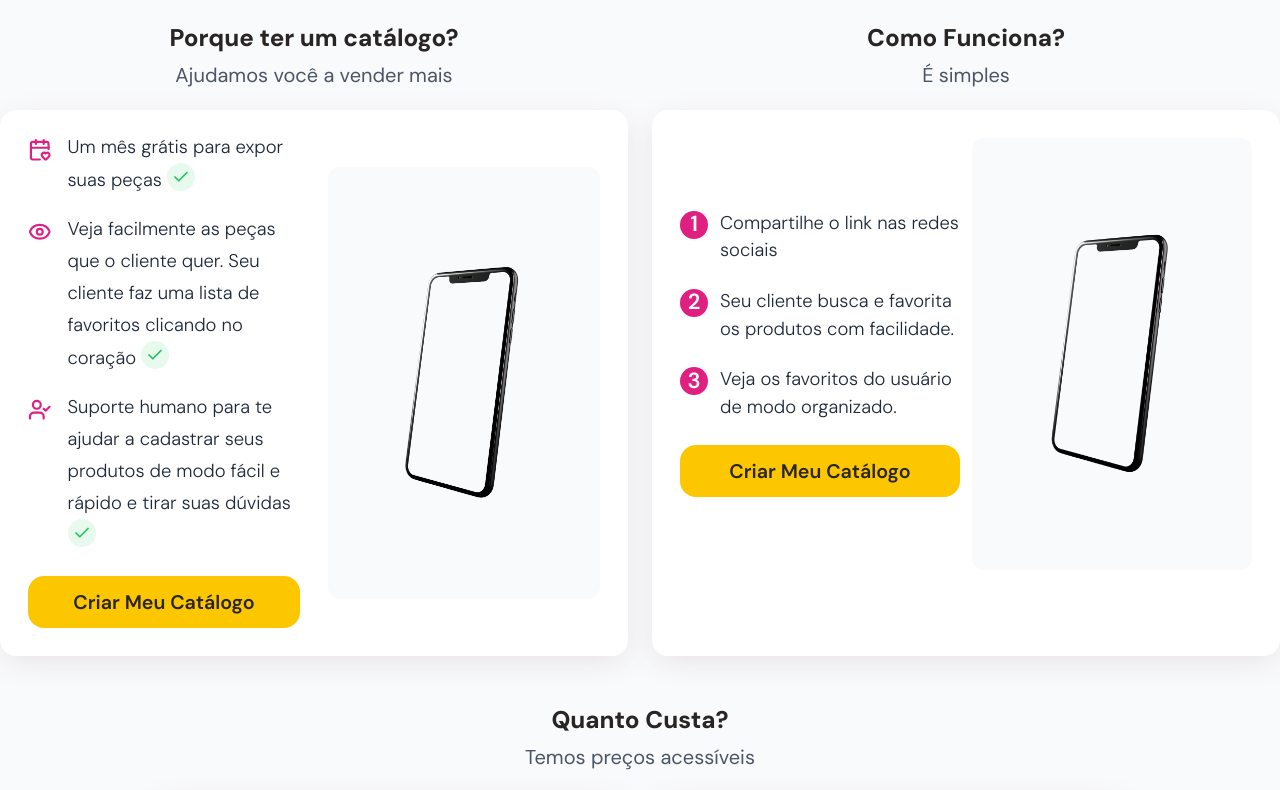
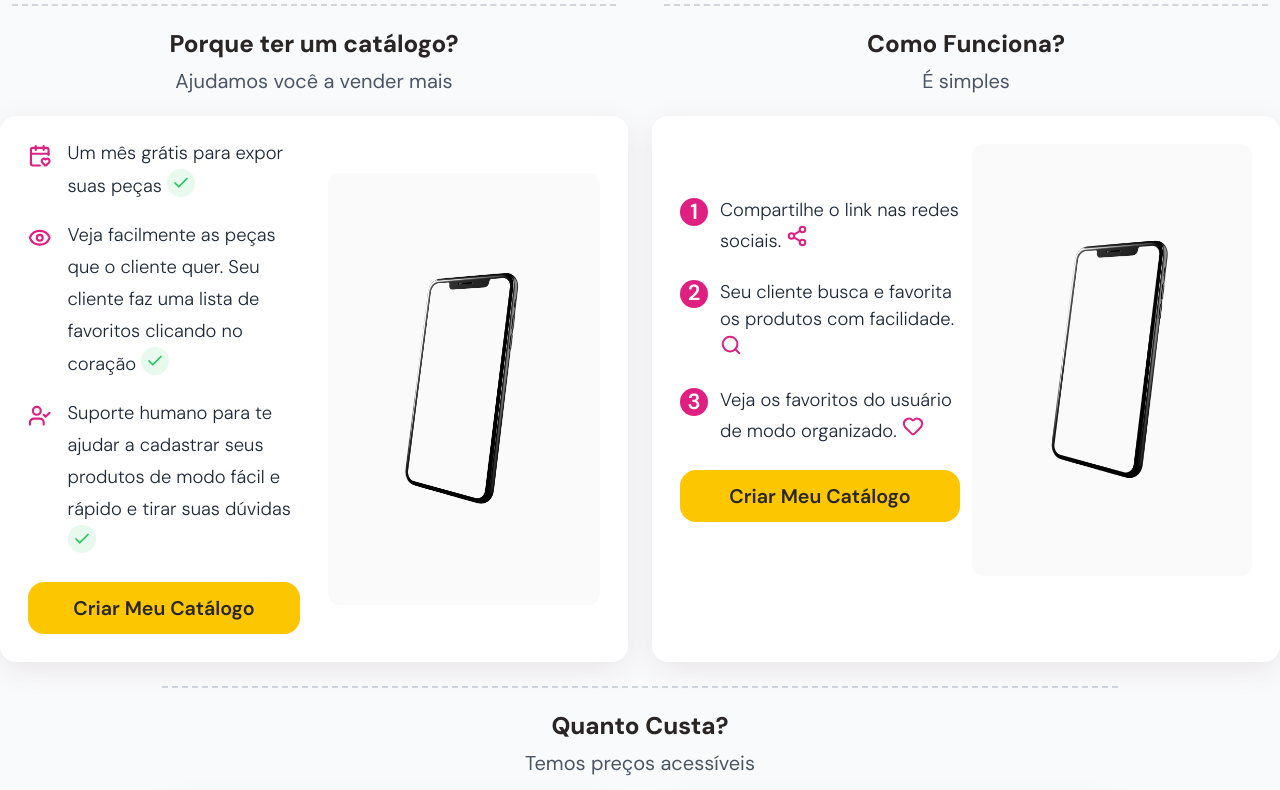
Before and after one commit to LeonardoSouzaBento/CatalogoDeRoupas, a Next.js app: page / in a window 1280 px wide. Shown: the part 640-1430 px from the top of the page. Built offline with nearby package versions, Linux system fonts and the light colour scheme.

Commit message:
mais ajustes na landing page

```diff
--- a/src/app/(landing-page)/_components/Main/HowSection.tsx
+++ b/src/app/(landing-page)/_components/Main/HowSection.tsx
@@ -1,4 +1,5 @@
 import React from "react";
+import { Share2, Search, Heart } from "lucide-react";
 import { ButtonCall, MainImage } from "../Main/components/index";
 import { sectionHomeStyles, pStyles } from "@app/(landing-page)/styles";
 
@@ -30,6 +31,20 @@ const HowSection = (): React.ReactElement => {
 
 export default HowSection;
 
+const content = [
+  { id: 1, text: "Compartilhe o link nas redes sociais", icon: Share2 },
+  {
+    id: 2,
+    text: "Seu cliente busca e favorita os produtos com facilidade",
+    icon: Search,
+  },
+  {
+    id: 3,
+    text: "Veja os favoritos do usuário de modo organizado",
+    icon: Heart,
+  },
+];
+
 const Messages = () => {
   const css = {
     wrapper: "w-auto flex items-start gap-3 sm:flex-row ",
@@ -39,39 +54,26 @@ const Messages = () => {
     pNumber:
       "!text-white font-semibold font-p text-[1.200em] sm:text-[1.250em] md:text-[1.274em] lg:text-[1.322em] xl:text-[1.370em] 2xl:text-[1.418em]",
     p: `-mt-[1px] ${pStyles}`,
-    strong: "font-medium",
+    wrapperIcon: "inline-flex items-start justify-center box-border mb-1",
   };
 
   return (
     <>
-      <div className={`${css.wrapper}`}>
+      {content.map((item) => (
+        <div className={`${css.wrapper}`} key={item.id}>
           <div className={`${css.wrapperPNumber}`}>
-          <p className={`${css.pNumber}`}>1</p>
-        </div>
-        <div className={`${css.wrapperP}`}>
-          <p className={`${css.p}`}>Compartilhe o link nas redes sociais</p>
-        </div>
-      </div>
-      <div className={`${css.wrapper}`}>
-        <div className={`${css.wrapperPNumber}`}>
-          <p className={`${css.pNumber}`}>2</p>
+            <p className={`${css.pNumber}`}>{item.id}</p>
           </div>
           <div className={`${css.wrapperP}`}>
             <p className={`${css.p}`}>
-            Seu cliente busca e favorita os produtos com facilidade.
+              {item.text}. {" "}
+              <span className={`${css.wrapperIcon}`}>
+                <item.icon color="#DF2080" strokeWidth={2.2} size={22} />
+              </span>{" "}
             </p>
           </div>
         </div>
-      <div className={`${css.wrapper}`}>
-        <div className={`${css.wrapperPNumber}`}>
-          <p className={`${css.pNumber}`}>3</p>
-        </div>
-        <div className={`${css.wrapperP}`}>
-          <p className={`${css.p}`}>
-            Veja os favoritos do usuário de modo organizado.
-          </p>
-        </div>
-      </div>
+      ))}
     </>
   );
 };
--- a/src/app/(landing-page)/_components/Main/MainSection/MainSection.tsx
+++ b/src/app/(landing-page)/_components/Main/MainSection/MainSection.tsx
@@ -3,14 +3,14 @@ import { ButtonCall, ZapButton } from "../components/index";
 import MainImage from "./ui/MainImage";
 import TitleSubtitle from "./ui/TitleSubtitle";
 import P from "./ui/P";
-// linear-gradient(135deg, hsl(330 75% 45%) 0%, hsl(280 70% 40%) 100%)
+
 const css = {
-  mainSection: `h-auto w-full pt-26 sm:pt-25 md:pt-23 xl:pt-21 p-6 mb-9 xl:mb-0 rounded-none
+  mainSection: `h-auto w-full pt-26 sm:pt-25 md:pt-23 xl:pt-21 p-6 mb-4 rounded-none
   bg-[linear-gradient(135deg,hsl(330_75%_45%)_0%,hsl(280_70%_40%)_100%)]
 `,
   wrapper: "m-auto max-w-[1200px] flex flex-col md:flex-row gap-8",
   wrapperMainMessage:
-    "w-full max-w-[1024px] flex flex-col justify-center items-center gap-4 md:gap-5 md:w-1/2",
+    "w-full max-w-[1024px] flex flex-col justify-center items-center gap-5 md:w-1/2",
   wrapperImg: "h-130 w-full max-w-[1024px] flex flex-col gap-6 md:w-1/2",
 };
 
--- a/src/app/(landing-page)/_components/Main/PlansSection.tsx
+++ b/src/app/(landing-page)/_components/Main/PlansSection.tsx
@@ -22,7 +22,7 @@ const fullPlan = [
 
 const css = {
   section:
-    "w-[calc(100%-24px)] sm:w-[calc(100%-40px)] md:max-w-[980px] xl:h-full m-auto mb-6 rounded-3xl",
+    "w-[calc(100%-24px)] sm:w-[calc(100%-40px)] md:max-w-[980px] xl:h-full m-auto mb-6 rounded-2xl",
   containerPlans: "pb-2 flex flex-col gap-6 md:flex-row",
   wrapperPlan:
     "bg-white p-5 md:w-[49%] rounded-3xl border border-gray-100 soft-shadow hover:scale-102 trans",
@@ -37,7 +37,6 @@ const PlansSection = (): React.ReactElement => {
       <TitleSubtitleSection
         title="Quanto Custa?"
         subtitle="Temos preços acessíveis"
-        section="plansSection"
       />
 
       <div className={`${css.containerPlans}`}>
--- a/src/app/(landing-page)/_components/Main/WhySection.tsx
+++ b/src/app/(landing-page)/_components/Main/WhySection.tsx
@@ -1,7 +1,33 @@
 import React from "react";
-import { CalendarHeart, Eye, UserCheck, Check } from "lucide-react";
+import { CalendarHeart, Eye, UserCheck } from "lucide-react";
 import { ButtonCall, IconCheck, MainImage } from "./components/index";
 import { sectionHomeStyles, pStyles } from "@app/(landing-page)/styles";
+
+const css = {
+  wrapper: "block md:flex md:gap-7",
+  wrapperInfo: "w-full md:w-1/2",
+  wrapperImg: "w-full md:w-1/2 flex flex-col gap-3",
+};
+
+const WhySection = (): React.ReactElement => {
+  return (
+    <section className={sectionHomeStyles}>
+      <div className={`${css.wrapper}`}>
+        <div className={`${css.wrapperInfo}`}>
+          <TextContent />
+          <ButtonCall specifStyles="justify-center" hideInMobile={true} />
+        </div>
+
+        <div className={`${css.wrapperImg}`}>
+          <MainImage />
+          <ButtonCall specifStyles="justify-center" />
+        </div>
+      </div>
+    </section>
+  );
+};
+
+export default WhySection;
 
 const content = [
   { id: 1, text: "Um mês grátis para expor suas peças", icon: CalendarHeart },
@@ -41,29 +67,3 @@ export const TextContent = () => {
     </>
   );
 };
-
-const css = {
-  wrapper: "block md:flex md:gap-7",
-  wrapperInfo: "w-full md:w-1/2",
-  wrapperImg: "w-full md:w-1/2 flex flex-col gap-3",
-};
-
-const WhySection = (): React.ReactElement => {
-  return (
-    <section className={sectionHomeStyles}>
-      <div className={`${css.wrapper}`}>
-        <div className={`${css.wrapperInfo}`}>
-          <TextContent />
-          <ButtonCall specifStyles="justify-center" hideInMobile={true} />
-        </div>
-
-        <div className={`${css.wrapperImg}`}>
-          <MainImage />
-          <ButtonCall specifStyles="justify-center" />
-        </div>
-      </div>
-    </section>
-  );
-};
-
-export default WhySection;
--- a/src/app/(landing-page)/_components/Main/components/MainImage.tsx
+++ b/src/app/(landing-page)/_components/Main/components/MainImage.tsx
@@ -4,7 +4,8 @@ import Image from "next/image";
 export const MainImage = () => {
   const css = {
     wrapperImg:
-      "block w-full h-120 md:h-108 max-w-120 md:max-w-126 m-auto flex items-start relative crop rounded-xl bg-gray-50",
+      `block w-full h-120 md:h-108 max-w-120 md:max-w-126 m-auto flex items-start
+      relative crop rounded-xl bg-neutral-50`,
     img: "size-full object-contain mix-blend-multiply",
     imgTwo: "",
   };
--- a/src/app/(landing-page)/_components/Main/components/TitleSubtitleSection.tsx
+++ b/src/app/(landing-page)/_components/Main/components/TitleSubtitleSection.tsx
@@ -3,34 +3,28 @@ import React from "react";
 interface TitleSubtitleSectionProps {
   title: string;
   subtitle?: string;
-  section?: string;
+  secondSection?: boolean;
 }
+
+const css = {
+  div: "w-[calc(100%-24px)] m-auto flex flex-col items-center pt-4 border-t-2 border-dashed bs-color",
+  title:
+    "text-stone-800 font-extrabold font-p text-center max-[375px]:leading-9 leading-11 text-[1.350em] sm:text-[1.397em] md:text-[1.419em] lg:text-[1.465em] xl:text-[1.510em] 2xl:text-[1.555em]",
+  subtitle:
+    "text-gray-600 font-p text-center mb-5 text-[1.220em] sm:text-[1.229em] md:text-[1.233em] lg:text-[1.242em] xl:text-[1.250em] 2xl:text-[1.258em]",
+};
 
 const TitleSubtitleSection = ({
   title,
   subtitle,
-  section,
+  secondSection,
 }: TitleSubtitleSectionProps): React.ReactElement => {
-  const styles = {
-    title:
-      "text-stone-800 font-extrabold font-p text-center max-[375px]:leading-9 leading-11 text-[1.350em] sm:text-[1.397em] md:text-[1.419em] lg:text-[1.465em] xl:text-[1.510em] 2xl:text-[1.555em]",
-    subtitle:
-      "text-gray-600 font-p text-center mb-5 text-[1.220em] sm:text-[1.229em] md:text-[1.233em] lg:text-[1.242em] xl:text-[1.250em] 2xl:text-[1.258em]",
-    plansSection: "",
-  };
-
   return (
-    <div className="flex flex-col items-center">
-      <h2 className={styles.title}>{title}</h2>
-      {subtitle && (
-        <h3
-          className={`${styles.subtitle} ${
-            section === "plansSection" && styles.plansSection
-          }`}
-        >
-          {subtitle}
-        </h3>
-      )}
+    <div
+      className={`${css.div}`}
+    >
+      <h2 className={`${css.title}`}>{title}</h2>
+      {subtitle && <h3 className={`${css.subtitle}`}>{subtitle}</h3>}
     </div>
   );
 };
--- a/src/app/(landing-page)/page.tsx
+++ b/src/app/(landing-page)/page.tsx
@@ -9,7 +9,7 @@ import {
 
 export default function Home() {
   const css = {
-    wrapperTwoSections: `xl:my-7 xl:w-auto xl:h-[654px] xl:m-auto xl:mb-7 xl:flex xl:gap-6 xl:max-w-[1280px] xl:items-start
+    wrapperTwoSections: `xl:mb-7 xl:w-auto xl:h-[654px] xl:m-auto xl:mb-7 xl:flex xl:gap-6 xl:max-w-[1280px] xl:items-start
     xl:justify-center`,
     wrapperSection: "xl:w-[calc(100%-14px)] xl:h-[546px]",
   };
@@ -24,6 +24,7 @@ export default function Home() {
             <TitleSubtitleSection
               title="Porque ter um catálogo?"
               subtitle="Ajudamos você a vender mais"
+              secondSection={true}
             />
             <WhySection />
           </div>
--- a/src/app/(landing-page)/styles.ts
+++ b/src/app/(landing-page)/styles.ts
@@ -1,4 +1,5 @@
-export const sectionHomeStyles = `w-[calc(100%-24px)] sm:w-[calc(100%-40px)] md:max-w-[980px] xl:h-full xl:w-full m-auto mb-7 p-7 xl:m-0 bg-white rounded-2xl soft-shadow`;
+export const sectionHomeStyles = `w-[calc(100%-24px)] sm:w-[calc(100%-40px)] md:max-w-[980px] xl:h-full
+xl:w-full m-auto mb-9 p-7 xl:m-0 bg-white rounded-2xl soft-shadow`;
 
 export const pStyles =
   "font-p text-gray-800 font-light text-[1.125em] sm:text-[1.132em] md:text-[1.136em] lg:text-[1.143em] xl:text-[1.150em] 2xl:text-[1.157em]";
```
Lines whose indentation alone changed are shown as unchanged.
